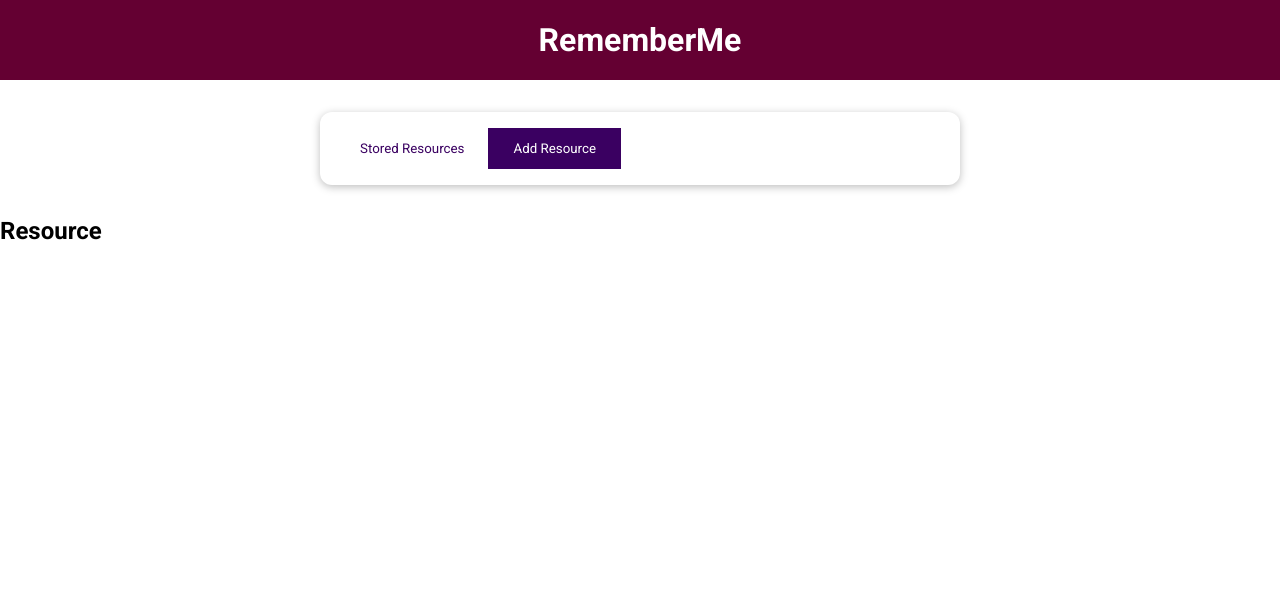
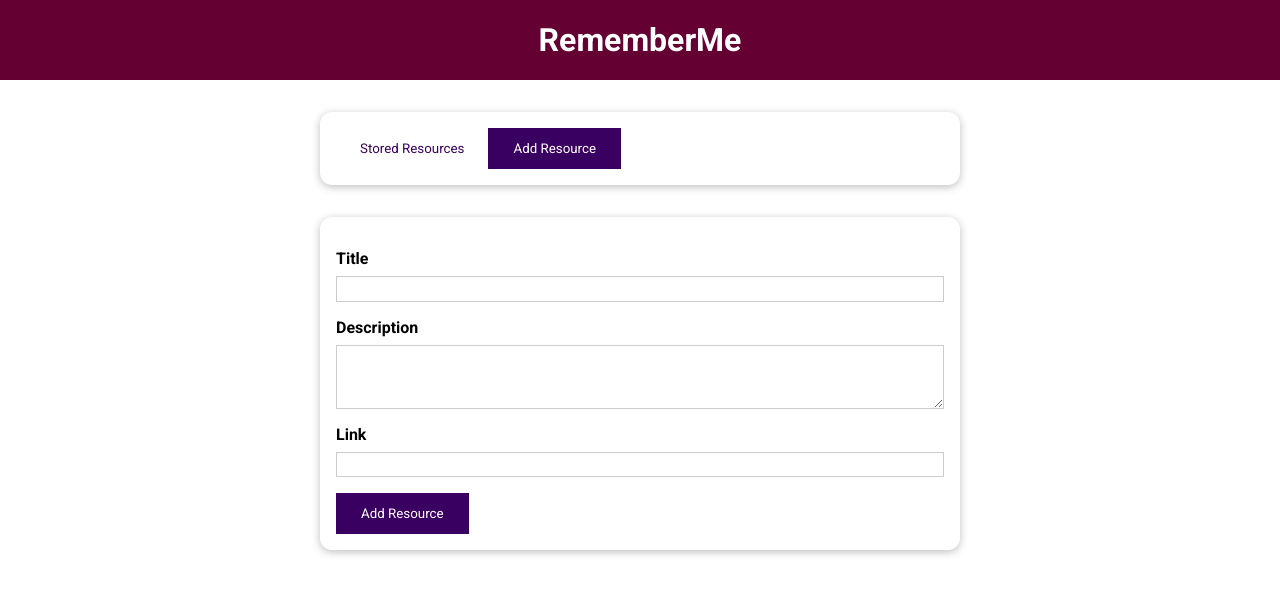
Before and after one commit to VueProjectsSpereira/10prj-cmp-01, a Vue app: page / in a window 1280 px wide. Both pictures are taken after a click on the button "Add Resource". Shown: the top 594 px of the page. Built offline with nearby package versions, Linux system fonts and the light colour scheme.

Commit message:
137. Adding a Form
137. Adding a Form

```diff
--- /dev/null
+++ b/css/add-resource.css
@@ -0,0 +1,25 @@
+label {
+  font-weight: bold;
+  display: block;
+  margin-bottom: 0.5rem;
+}
+
+input,
+textarea {
+  display: block;
+  width: 100%;
+  font: inherit;
+  padding: 0.15rem;
+  border: 1px solid #ccc;
+}
+
+input:focus,
+textarea:focus {
+  outline: none;
+  border-color: #3a0061;
+  background-color: #f7ebff;
+}
+
+.form-control {
+  margin: 1rem 0;
+}
--- a/src/components/UI/BaseButton.vue
+++ b/src/components/UI/BaseButton.vue
@@ -1,12 +1,12 @@
 <template>
-  <button :type="type" :class="mode">
+  <button :class="mode">
     <slot></slot>
   </button>
 </template>
 
 <script>
 export default {
-  props: ['type', 'mode'],
+  props: ['mode'],
 };
 </script>
 
--- a/src/components/learning-resources/AddResource.vue
+++ b/src/components/learning-resources/AddResource.vue
@@ -1,3 +1,49 @@
 <template>
-  <h2>Resource</h2>
+  <base-card>
+    <form>
+      <div class="form-control">
+        <label for="title">Title</label>
+        <input id="title" name="title" type="text" />
+      </div>
+      <div class="form-control">
+        <label for="description">Description</label>
+        <textarea id="description" name="description" rows="3"></textarea>
+      </div>
+      <div class="form-control">
+        <label for="link">Link</label>
+        <input id="link" name="link" type="url" />
+      </div>
+      <div>
+        <base-button type="submit">Add Resource</base-button>
+      </div>
+    </form>
+  </base-card>
 </template>
+
+<style scoped>
+label {
+  font-weight: bold;
+  display: block;
+  margin-bottom: 0.5rem;
+}
+
+input,
+textarea {
+  display: block;
+  width: 100%;
+  font: inherit;
+  padding: 0.15rem;
+  border: 1px solid #ccc;
+}
+
+input:focus,
+textarea:focus {
+  outline: none;
+  border-color: #3a0061;
+  background-color: #f7ebff;
+}
+
+.form-control {
+  margin: 1rem 0;
+}
+</style>
```
